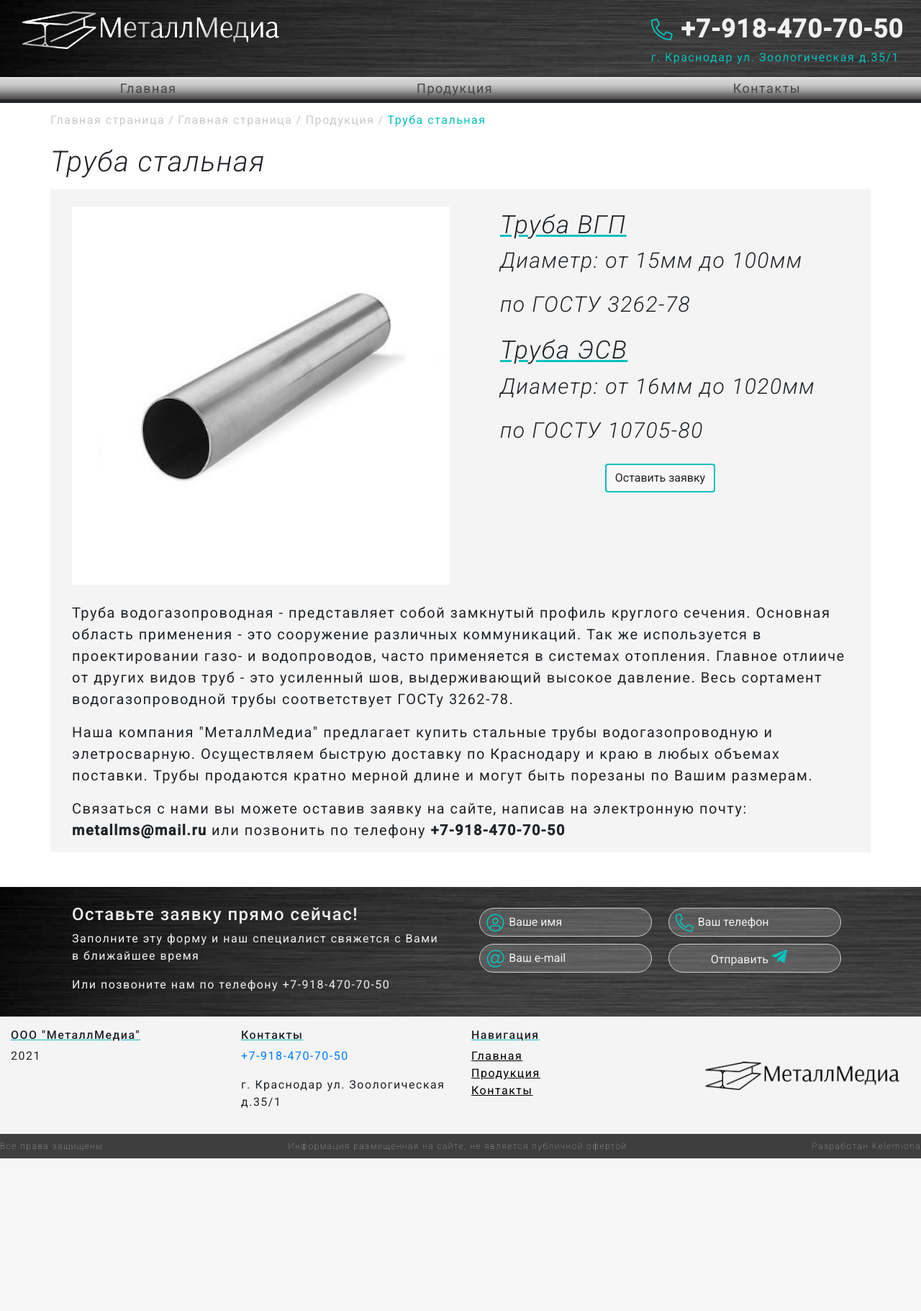
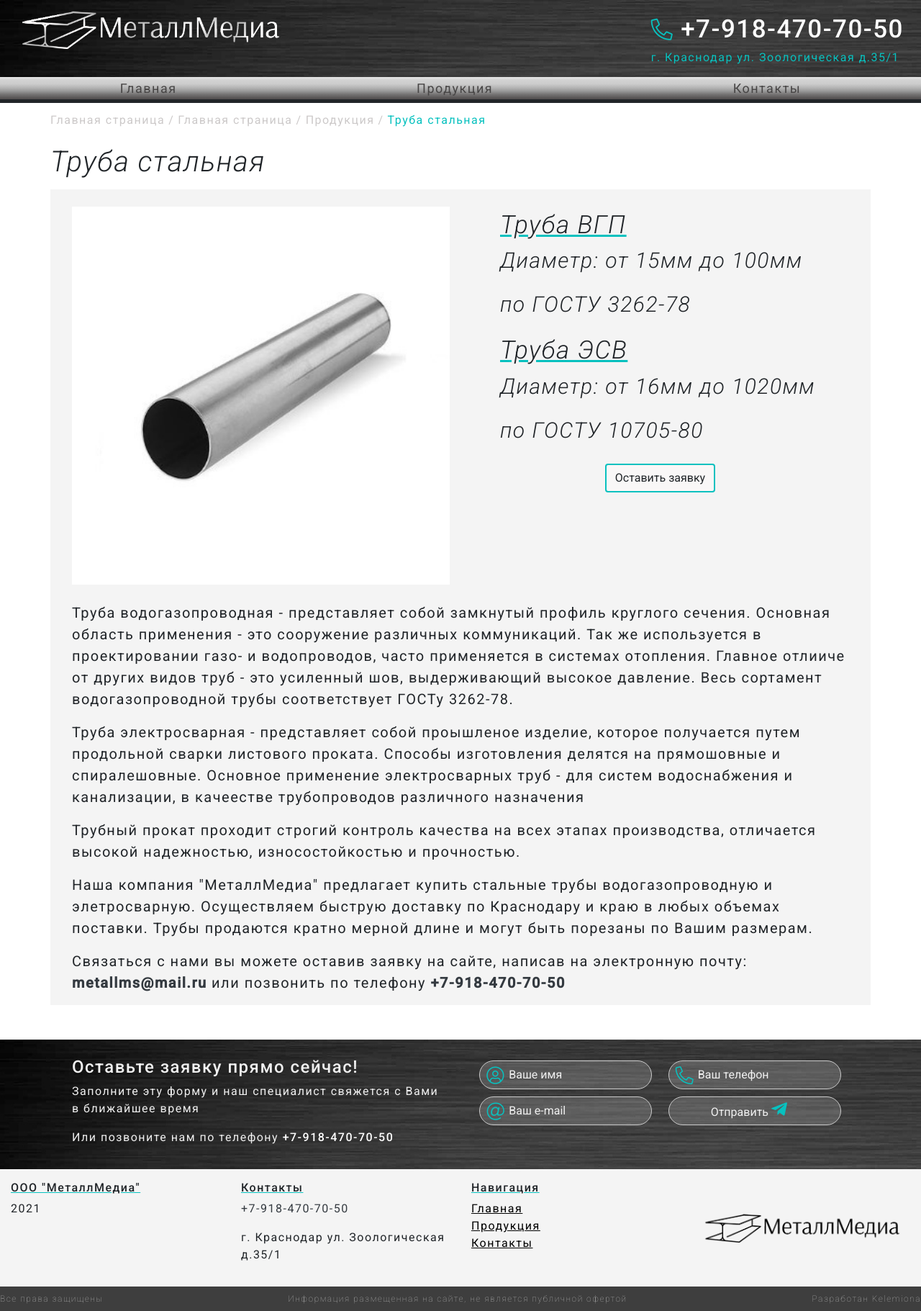
Before and after one commit to kelemiona/metallmedia, a PHP site: page /blocks/products/steel-round-tube.php in a window 1280 px wide. Shown: the whole page at 72% size. Before the commit the page ends 1609 px from the top, so only its background shows below. Run offline with PHP 8.4, Linux system fonts and the light colour scheme; some web fonts are replaced.

Commit message:
hover, animation, phone

```diff
--- a/blocks/footer.php
+++ b/blocks/footer.php
@@ -5,7 +5,7 @@
           <div class="col-sm-6 d-none d-sm-block">
             <h4>Оставьте заявку прямо сейчас!</h4>
             <p>Заполните эту форму и наш специалист свяжется с Вами в ближайшее время</p>
-            <p>Или позвоните нам по телефону +7-918-470-70-50</p>
+            <p>Или позвоните нам по телефону <a class="mobile" href="tel:+79184707050">+7-918-470-70-50</a></p>
           </div>
           <div class="col-12 col-sm-6">
             <h4 class="d-block d-sm-none text-center">Оставьте заявку прямо сейчас!</h4>
@@ -40,7 +40,7 @@
             </div>
             <div class="col-6 col-sm-3">
               <h6>Контакты</h6>
-              <p><a href="tel:+79184707050">+7-918-470-70-50</a></p>
+              <p><a class="mobile text-dark" href="tel:+79184707050">+7-918-470-70-50</a></p>
               <p>г. Краснодар ул. Зоологическая д.35/1</p>
             </div>
             <div class="col-6 col-sm-3">
--- a/blocks/header.php
+++ b/blocks/header.php
@@ -16,7 +16,7 @@
                 <img src="/img/logo-silver2.png" alt="logo" class="my-auto">
             </div>
             <div class="phone d-none d-sm-block pr-0 pr-sm-4">
-                <p>+7-918-470-70-50</p>
+                <p><a class="mobile" href="tel:+79184707050">+7-918-470-70-50</a></p>
                 <a href="/about">г. Краснодар ул. Зоологическая д.35/1</a>
             </div>
             <h1 class="d-block d-sm-none">МеталлМедиа</h1>
--- a/blocks/products/steel-round-tube.php
+++ b/blocks/products/steel-round-tube.php
@@ -22,10 +22,11 @@
     </div>
 
     <div class="col-12 mt-4"><p class="product-about-text">Труба водогазопроводная - представляет собой замкнутый профиль круглого сечения. Основная область применения - это сооружение различных коммуникаций. Так же используется в проектировании газо- и водопроводов, часто применяется в системах отопления. Главное отлииче от других видов труб - это усиленный шов, выдерживающий высокое давление. Весь сортамент водогазопроводной трубы соответствует ГОСТу 3262-78.</p>
-    <p class="product-about-text"></p>
+    <p class="product-about-text"> Труба электросварная  - представляет собой проышленое изделие, которое получается путем продольной сварки листового проката. Способы изготовления делятся на прямошовные и спиралешовные. Основное применение электросварных труб - для систем водоснабжения и канализации, в качеестве трубопроводов различного назначения</p>
+    <p class="product-about-text">Трубный прокат проходит строгий контроль качества на всех этапах производства, отличается высокой надежностью, износостойкостью и прочностью.  </p>
     <p class="product-about-text"> Наша компания "МеталлМедиа" предлагает купить стальные трубы водогазопроводную и элетросварную. Осуществляем быструю доставку по Краснодару и краю в любых объемах поставки. Трубы продаются кратно мерной длине и могут быть порезаны по Вашим размерам.
     </p>
-    <p class="product-about-text"> Связаться с нами вы можете оставив заявку на сайте, написав на электронную почту: <b>metallms@mail.ru</b> или позвонить по телефону <b>+7-918-470-70-50</b></p>
+    <p class="product-about-text"> Связаться с нами вы можете оставив заявку на сайте, написав на электронную почту: <b><a class="text-dark" href="mailto:metallms@mail.ru">metallms@mail.ru</a></b> или позвонить по телефону <b><a class="mobile text-dark" href="tel:+79184707050">+7-918-470-70-50</a></b></p>
     </div>
 
 </div>
--- a/blocks/products/steellist.php
+++ b/blocks/products/steellist.php
@@ -18,7 +18,7 @@
     <p class="product-about-text">По толщине стальной лист делится на тонколистовой (до 3,9мм) и толстолистовой (от 4 до 160мм). Толстолистовой металлический лист  основном применяется в стержневых конструкциях (прим.: в колоннах и балках). Стальной лист тонкого типа можно применять при изготовлении настилов, кровельных покрытий и профилей различного типа.</p>
     <p class="product-about-text"> Наша компания "МеталлМедиа" предлагает купить лист стальной горячекатаный и холоднокатаный в размерах от 2 до 200мм поштучно, в пачках или рулонах из любого вида стали. Осуществляем быструю доставку по Краснодару и краю в любых объемах поставки.
     </p>
-    <p class="product-about-text"> Связаться с нами вы можете оставив заявку на сайте, написав на электронную почту: <b>metallms@mail.ru</b> или позвонить по телефону <b>+7-918-470-70-50</b></p>
+    <p class="product-about-text"> Связаться с нами вы можете оставив заявку на сайте, написав на электронную почту: <b><a class="text-dark" href="mailto:metallms@mail.ru">metallms@mail.ru</a></b> или позвонить по телефону <b><a class="mobile text-dark" href="tel:+79184707050">+7-918-470-70-50</a></b></p>
     </div>
 
 </div>
--- a/css/main.css
+++ b/css/main.css
@@ -75,7 +75,10 @@
     text-decoration: none;
     color: #08c1bf;
 }
-
+.phone .mobile, .write-us .mobile{
+    color: white;
+    font-weight: 500;
+}
 nav {
     background: rgb(230, 230, 230);
     background: linear-gradient(180deg, rgba(230, 230, 230, 1) 0%, rgba(210, 210, 210, 1) 14%, rgba(205, 205, 205, 1) 30%, rgba(180, 180, 180, 1) 48%, rgba(155, 155, 155, 1) 62%, rgba(117, 115, 115, 1) 78%, rgba(78, 74, 74, 1) 100%);
@@ -107,11 +110,12 @@
     position: absolute;
     left: 0;
     background-color:  #3e3e3ee1;
-    display: none;
+    display: block;
     width: 100%;
-    z-index: 100;
+    z-index: -1;
+    height: 0px;
+    transition: 0.7s all;
 }
-
 
 .nav .nav-item .drop-down-list a {
     color: #f0f0f0;
@@ -121,15 +125,24 @@
 .nav .nav-item .drop-down-list a:hover {
     color: #08c1bf;
 }
-.drop-down-prod:hover .drop-down-list {
-    display: block;
+.drop-down-prod:hover  .drop-down-list {
+  display: block;
+  max-height: auto;
+  height: 342px;
+  z-index: 99;
 }
 
 .drop-down-list li {
+    border-bottom: 1px solid #f0f0f0;
+    z-index: -1;
+    opacity: 0;
 
-    border-bottom: 1px solid #f0f0f0;
 }
-
+.drop-down-prod:hover  .drop-down-list li {
+    opacity: 1;
+    z-index: 99;
+    transition: 0.8s all;
+}
 /*Кнопка закрытия/открытия навбара*/
 
 .spinner {
@@ -668,6 +681,10 @@
     .name-page {
         font-size: 25px;
     }
+
+    .drop-down-prod:hover  .drop-down-list, .drop-down-prod:hover  .drop-down-list li  {
+        display: none;
+    }
 }
 
 @media (min-width: 576px) and (max-width: 767.98px) {
```
Lines whose indentation alone changed are shown as unchanged.
